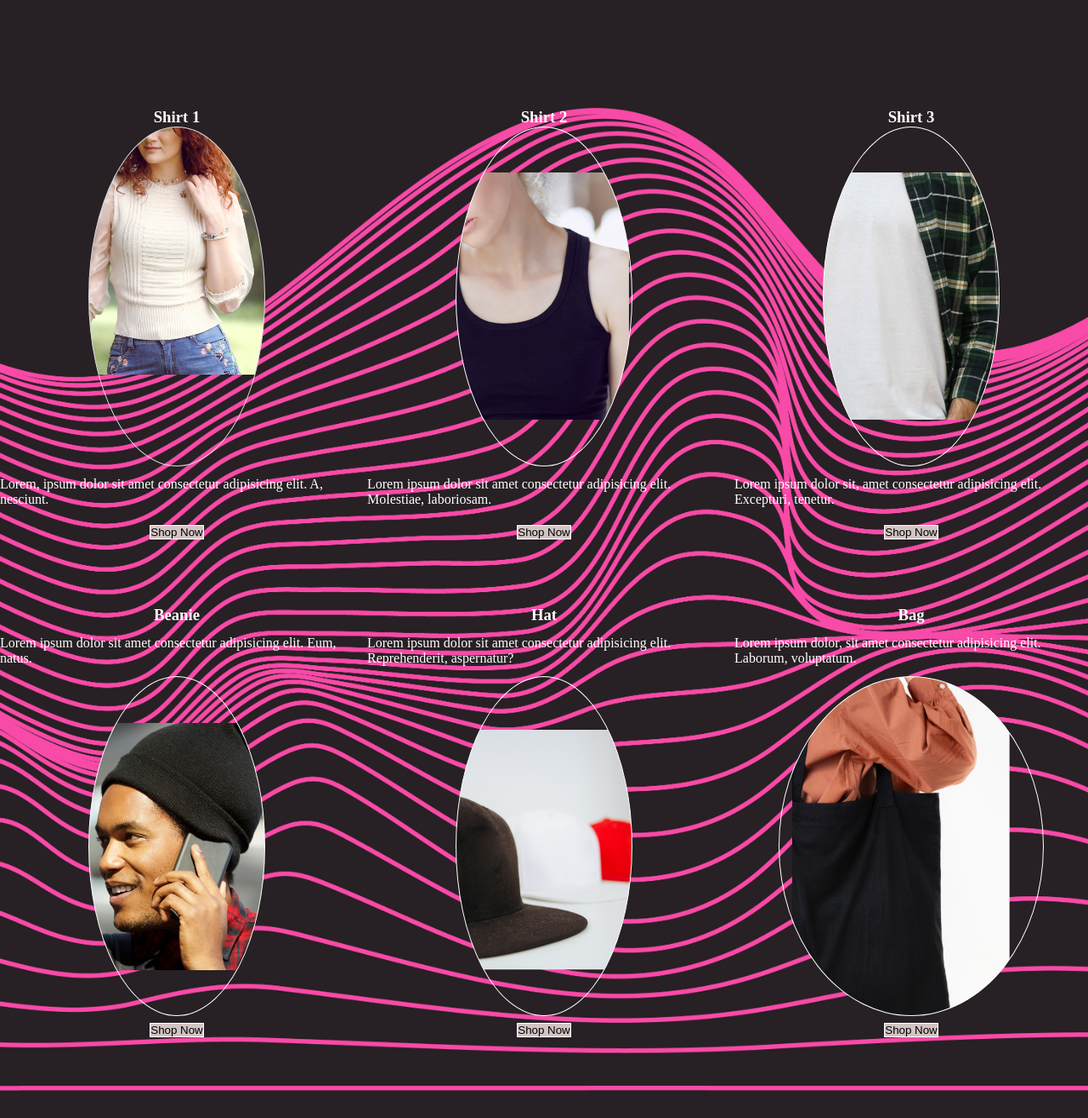
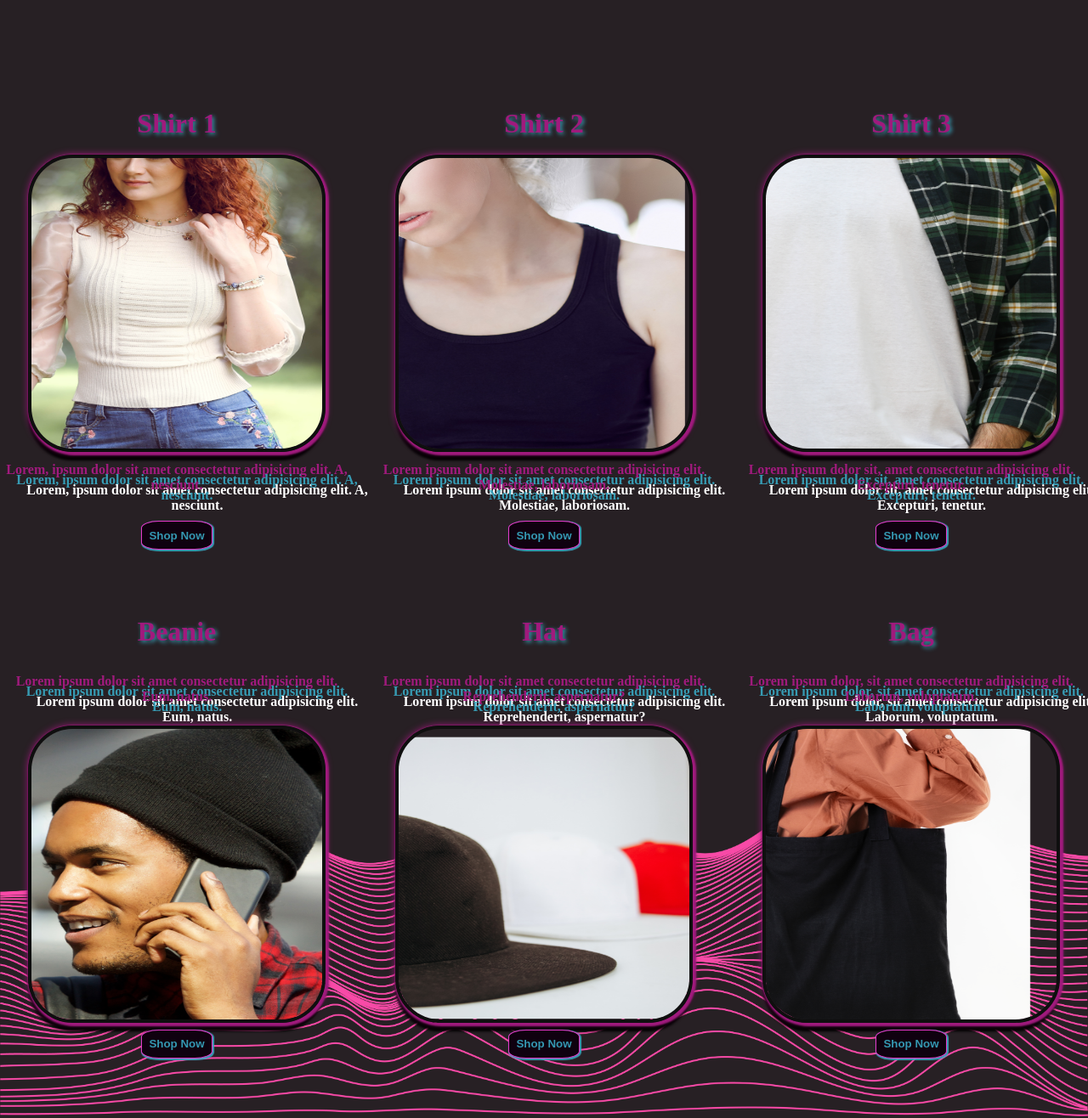
Before and after one commit to Monkeybrainsdevs/nonaspank_gaming, a plain HTML site: page NonaSpank- 1-7-22/merch-page/index.html in a window 1280 px wide. Shown: the part 320-1636 px from the top of the page at 85% size. Drawn offline with Linux system fonts and the light colour scheme.

Commit message:
Add files via upload

```diff
--- a/NonaSpank- 1-7-22/assets/css/styles.css
+++ b/NonaSpank- 1-7-22/assets/css/styles.css
@@ -7,10 +7,6 @@
     box-sizing: border-box;
     margin: 0;
     padding: 0;
-}
-
-body {
-
 }
 
 .navbar {
@@ -48,6 +44,8 @@ body {
     font-size: 30px;
     font-family: jhm;
     transition: all .2s ease-in-out;
+    text-shadow: 2px 2px rgba(57, 168, 195, 0.9);
+    text-decoration: none;
 }
 
 .navbar a:hover {
@@ -67,23 +65,20 @@ body {
     background-color: transparent;
     display: flex;
     justify-content: center;
-    height: 850px;
+    height: auto;
 }
 
 
 /* Carousel/Nav */
 
 .carousel {
-
+    background: #7C1EC6;
 }
 
 .carousel-container {
-
-
     position: relative;
-    margin: 30px 30px;
-    border-radius: 8%;
-
+    margin: 0px 50px;
+    padding: 50px 0px;
 }
 
 .slides {
@@ -165,40 +160,31 @@ body {
 
 .social {
     background-color: #0e3763;
-    background-image:url("/Images/synthwave_3color.png");
-
+    background-image: url("/Images/synthwave_3color.png");
     background-size: cover;
-
     background-position: center;
-
-    width:100%;
+    width: 100%;
     height: 100%;
-
-
 }
 
 .social-txt {
-
     display: flex;
     justify-content: center;
     font-family: jhm;
     font-size: 100px;
     padding-right: 3%;
-
     background: #76EBDB;
     background: -webkit-radial-gradient(ellipse farthest-corner at top center, #76EBDB 15%, #CD32C5 100%);
     background: -moz-radial-gradient(ellipse farthest-corner at top center, #76EBDB 15%, #CD32C5 100%);
     background: radial-gradient(ellipse farthest-corner at top center, #76EBDB 15%, #CD32C5 100%);
     -webkit-background-clip: text;
     -webkit-text-fill-color: transparent;
-
 }
 
 .links {
     display: flex;
     justify-content: center;
     padding-bottom: 50px;
-
 }
 
 @-webkit-keyframes fade {
@@ -248,18 +234,61 @@ body {
     width: 100%;
 }
 
-
+.footer {
+    background-color: rgb(235, 225, 225);
+    height: 120px;
+    display: flex;
+    justify-content: space-around;
+}
 
 .footer-container {
-   height: 80px;
-   background: #0e3763;
+    background-color: black;
+    display: flex;
+    justify-content: space-between;
+    width: 100%;
+    align-items: flex-end;
 }
 
+.footer-container a {
+    font-size: 15px;
+    color: white;
+}
 
+.nona-footer {
+    display: flex;
+    flex-direction: column;
+    align-items: center;
+    margin: 10px 25px;
+}
 
+.nona-footer-img {
+    background-image: url(/Images/nona_logo_2.5x2.5.png);
+    background-size: cover;
+    height: 70px;
+    width: 70px;
+    margin-bottom: 10px;
+}
 
+.copyright {
+    display: flex;
+    flex-direction: column;
+    padding-bottom: 10px;
+    align-items: center;
+}
 
-.fa-facebook {
+.copyright a {
+    padding-bottom: 20px;
+}
+
+.mbd-footer {
+    display: flex;
+    flex-direction: column;
+    align-items: center;
+    padding-bottom: 10px;
+    margin: 10px 25px;
+}
+
+. .fa-facebook {
     color: plum;
     text-shadow: 4px 4px rgba(10, 130, 141, 0.7);
 }
@@ -311,7 +340,5 @@ body {
 
 .mbd {
     color: white;
-    text-shadow: 2px 2px rgb(0, 0, 0, 0.7);
-    margin-left: 2%;
-    color: black;
+    text-shadow: 2px 2px rgba(230, 37, 37, 0.7);
 }
--- a/NonaSpank- 1-7-22/assets/css/utilities.css
+++ b/NonaSpank- 1-7-22/assets/css/utilities.css
@@ -55,7 +55,8 @@
 
 }
 
-.card-6{
-border-radius: 5%;
+ .card-6{
+    border: 3px solid rgb(45, 236, 236);
+    border-radius: 40px;
 
 }
--- a/NonaSpank- 1-7-22/merch-page/assets/css/styles.css
+++ b/NonaSpank- 1-7-22/merch-page/assets/css/styles.css
@@ -11,8 +11,11 @@
 }
 
 body {
-
     background-color: #272024;
+    background-image: url(/Images/synthwave_pink_nona.png);
+    background-position: bottom;
+    background-size: contain;
+    background-repeat: no-repeat;
 }
 
 .navbar {
@@ -22,7 +25,6 @@ body {
     align-items: center;
     justify-content: center;
     justify-content: space-around;
-
 }
 
 .navbar h2 {
@@ -58,10 +60,12 @@ body {
     color: #FF1493;
     text-shadow: 2px 2px #39a8c3e6;
 }
+
 @font-face {
     font-family: jhm;
     src: url(/fonts/JmhhalloweenRegular-3gBZ.ttf);
 }
+
 
 /* Hero */
 
@@ -73,56 +77,32 @@ body {
     padding-right: 3%;
     margin-bottom: 10%;
     text-shadow: 6px 6px rgb(156, 61, 148);
-    color:  #39a8c3e6;
+    color: #39a8c3e6;
     margin-top: 2%;
 }
 
 .social-txt:hover {
-    color:#FF1493;
-    text-shadow:6px 6px #39a8c3e6;
+    color: #FF1493;
+    text-shadow: 6px 6px #39a8c3e6;
 }
 
-
 .img-1 {
-
     display: flex;
     justify-content: center;
-
 }
 
-.merch-img {
-    margin-right: 70%;
-    margin-top: 2%;
-}
-
-/*
-.merch-img:hover {
-    transform: scale(1.5);
-    margin-right: 60%;
-    margin-top: 3%;
-    box-shadow: 2px 2px 4px 18px rgb(255, 20, 147, 0.4);
-} */
-
-
-
 .product-grid {
-    background-image: url(/Images/synthwave_pink_nona.png);
     background-position: center;
     background-size: cover;
     background-repeat: no-repeat;
     margin-top: 3%;
     width: 100%;
     margin: 20px auto;
-    color:white;
+    color: white;
     display: grid;
     gap: 1rem;
-    grid-template-columns: repeat(12, 1fr );
-    grid-template-areas:
-    "s s s s  m m m m  w w w w"
-    "s s s s  m m m m  w w w w"
-    "b b b b  h h h h  t t t t"
-    "b b b b  h h h h  t t t t";
-
+    grid-template-columns: repeat(12, 1fr);
+    grid-template-areas: "s s s s  m m m m  w w w w" "s s s s  m m m m  w w w w" "b b b b  h h h h  t t t t" "b b b b  h h h h  t t t t";
 }
 
 .product-grid .product-1 {
@@ -133,6 +113,7 @@ body {
     justify-content: space-evenly;
     align-items: center;
 }
+
 .product-grid .product-2 {
     grid-area: m;
     background-color: transparent;
@@ -141,6 +122,7 @@ body {
     justify-content: space-evenly;
     align-items: center;
 }
+
 .product-grid .product-3 {
     grid-area: w;
     background-color: transparent;
@@ -149,6 +131,7 @@ body {
     justify-content: space-evenly;
     align-items: center;
 }
+
 .product-grid .product-4 {
     grid-area: b;
     background-color: transparent;
@@ -157,6 +140,7 @@ body {
     justify-content: space-evenly;
     align-items: center;
 }
+
 .product-grid .product-5 {
     grid-area: h;
     background-color: transparent;
@@ -165,6 +149,7 @@ body {
     justify-content: space-evenly;
     align-items: center;
 }
+
 .product-grid .product-6 {
     grid-area: t;
     background-color: transparent;
@@ -174,97 +159,57 @@ body {
     align-items: center;
 }
 
-
-
-
-.product-image-1 {
-    height: 50vh;
-    width: 50%;
-    background-image: url("/Images/womens_fancy.png");
-    background-position: top;
-    background-repeat: no-repeat;
-    background-size: contain;
-    border-radius: 50%;
-    border: 1px solid #ddd;
-
+.product-btn {
+    background-color: rgb(15, 1, 15);
+    border: 1px solid rgb(230, 56, 201);
+    border-radius: 25%;
+    padding: 2%;
+    margin-top: 2%;
+    margin-bottom: 15%;
+    font-weight: bold;
+    color: #39a8c3e6;
+    box-shadow: 1px 1px 1px 1px #39a8c3e6;
 }
 
-
-.product-image-2 {
-    height: 50vh;
-    width: 50%;
-    background-image: url("/Images/womens_tank.png");
-    background-position: center;
-    background-repeat: no-repeat;
-    background-size: contain;
-    border-radius: 50%;
-    border: 1px solid white;
-
-}
-
-
-.product-image-3 {
-    height: 50vh;
-    width: 50%;
-    background-image: url("/Images/mens_shirt.png");
-    background-position: center;
-    background-repeat: no-repeat;
-    background-size: contain;
-    border-radius: 50%;
-    border: 1px solid white;
-}
-
-
-.product-image-4 {
-    height: 50vh;
-    width: 50%;
-    background-image: url("/Images/beanie.png");
-    background-position: center;
-    background-repeat: no-repeat;
-    background-size: contain;
-    border-radius: 50%;
-    border: 1px solid white;
-}
-
-
-.product-image-5 {
-    height: 50vh;
-    width: 50%;
-    background-image: url("/Images/hats.png");
-    background-position: center;
-    background-repeat: no-repeat;
-    background-size: contain;
-    border-radius: 50%;
-    border: 1px solid white;
-}
-
-
-
-.product-image-6 {
-    height: 50vh;
-    width: 75%;
-    background-image: url("/Images/tote.png");
-    background-position: center;
-    background-repeat: no-repeat;
-    background-size: contain;
-    border-radius: 50%;
-    border: 1px solid white;
-}
-
-.product-btn {
-    background-color:rgb(211, 196, 196);
-    border: 1px solid white;
+.product-btn:hover {
+    background-color: rgb(230, 56, 201);
+    border: 1px solid rgb(250, 246, 250);
+    border-radius: 25%;
+    padding: 2%;
     margin-top: 2%;
     margin-bottom: 15%;
+    font-weight: bold;
+    color: black;
+    box-shadow: 2px 2px 2px 2px #a01a7d, 0 0 0.5em #a01a7d, 0 0 0.1em #a01a7d, 0 10px 3px #000;
+    transform: scale(.9)
 }
 
 .product-title {
     background-color: transparent;
     text-align: center;
+    text-shadow: 2px 2px 5px #39a8c3e6;
+    color: #a01a7d;
 }
 
 .product-info {
     background-color: transparent;
     margin-bottom: 3%;
     margin-top: 3%;
+    font-weight: bold;
+    text-align: center;
+    text-shadow: 12px 12px #39a8c3e6, 24px 24px white;
+    color: #a01a7d;
+    padding-bottom: 3%;
 }
+
+.product-img {
+    display: block;
+    margin-left: auto;
+    margin-right: auto;
+    width: 50%;
+    border-radius: 15%;
+    height: 350px;
+    width: 350px;
+    border: 4px solid rgb(15, 15, 15);
+    box-shadow: 2px 2px 2px 2px #a01a7d, 0 0 0.5em #a01a7d, 0 0 0.1em #a01a7d, 0 10px 3px #000;
+}
--- a/NonaSpank- 1-7-22/merch-page/index.html
+++ b/NonaSpank- 1-7-22/merch-page/index.html
@@ -33,52 +33,47 @@
         </div>
     </section>
 
-             <!-- product grid  -->
+    <!-- product grid  -->
 
     <div class="product-grid">
         <div class="product-1">
-            <h3 class="product-title">Shirt 1</h3>
-            <div class="product-image-1"></div>
+            <h1 class="product-title">Shirt 1</h1><br>
+            <img src="/Images/womens_fancy.png" alt="" class="product-img">
             <p class="product-info">Lorem, ipsum dolor sit amet consectetur adipisicing elit. A, nesciunt.</p>
+
             <button class="product-btn">Shop Now</button>
         </div>
         <div class="product-2">
-            <h3 class="product-title">Shirt 2</h3>
-            <div class="product-image-2"></div>
+            <h1 class="product-title">Shirt 2</h1><br>
+            <img src="/Images/womens_tank.png" alt="" class="product-img">
             <p class="product-info">Lorem ipsum dolor sit amet consectetur adipisicing elit. Molestiae, laboriosam.</p>
             <button class="product-btn">Shop Now</button>
         </div>
         <div class="product-3">
-            <h3 class="product-title">Shirt 3</h3>
-            <div class="product-image-3"></div>
+            <h1 class="product-title">Shirt 3</h1><br>
+            <img src="/Images/mens_shirt.png" alt="" class="product-img">
             <p class="product-info">Lorem ipsum dolor sit, amet consectetur adipisicing elit. Excepturi, tenetur.</p>
             <button class="product-btn">Shop Now</button>
         </div>
         <div class="product-4">
-            <h3 class="product-title">Beanie</h3>
+            <h1 class="product-title">Beanie</h1><br>
             <p class="product-info">Lorem ipsum dolor sit amet consectetur adipisicing elit. Eum, natus.</p>
-            <div class="product-image-4"></div>
+            <img src="/Images/beanie.png" alt="" class="product-img">
             <button class="product-btn">Shop Now</button>
         </div>
         <div class="product-5">
-            <h3 class="product-title">Hat</h3>
+            <h1 class="product-title">Hat</h1><br>
             <p class="product-info">Lorem ipsum dolor sit amet consectetur adipisicing elit. Reprehenderit, aspernatur?</p>
-            <div class="product-image-5"></div>
+            <img src="/Images/hats.png" alt="" class="product-img">
             <button class="product-btn">Shop Now</button>
         </div>
         <div class="product-6">
-            <h3 class="product-title">Bag</h3>
+            <h1 class="product-title">Bag</h1><br>
             <p class="product-info">Lorem ipsum dolor, sit amet consectetur adipisicing elit. Laborum, voluptatum.</p>
-          <div class="product-image-6"></div>
+            <img src="/Images/tote.png" alt="" class="product-img">
             <button class="product-btn">Shop Now</button>
         </div>
     </div>
-
-
-
-
-
-
 
 
 
--- a/NonaSpank- 1-7-22/stream-page/assets/css/styles.css
+++ b/NonaSpank- 1-7-22/stream-page/assets/css/styles.css
@@ -7,6 +7,13 @@
     box-sizing: border-box;
     margin: 0;
     padding: 0;
+}
+
+body {
+    background-image: url(/Images/synthwave_orange_nona.png);
+    background-position: center;
+    background-size: contain;
+    background-repeat: no-repeat;
     background-color: #272024;
 }
 
@@ -17,7 +24,6 @@
     align-items: center;
     justify-content: center;
     justify-content: space-around;
-
 }
 
 .navbar h2 {
@@ -54,95 +60,37 @@
     text-shadow: 2px 2px rgba(57, 168, 195, 0.9);
 }
 
+
 /* Hero */
 
-.img-1 {
-    background-image: url(/Images/synthwave_orange_nona.png);
-    background-position: center;
-    background-size: contain;
-    background-repeat: no-repeat;
+.social-txt {
     display: flex;
     justify-content: center;
-    height: 1100px;
+    font-family: jhm;
+    font-size: 100px;
+    padding-right: 3%;
+    color: orange;
+    text-shadow: 4px 4px 5px rgba(10, 130, 141, 0.7);
 }
 
-.merch-img {
-    margin-right: 70%;
-    margin-top: 2%;
-
-}
-
-.merch-img:hover {
-    transform: scale(1.5);
-    margin-right: 60%;
-    margin-top: 3%;
-    box-shadow: 2px 2px 4px 18px rgba(255, 94, 20, 0.4);
-}
-
-
-footer {
-    background-color: transparent;
-}
-
-.footer-social {
+.section-container {
     display: flex;
     flex-direction: row;
     justify-content: space-between;
-    background-color: transparent;
+    align-items: center;
+    margin-bottom: 5%;
 }
 
-.fa-facebook {
-    color: plum;
-    text-shadow: 4px 4px rgba(10, 130, 141, 0.7);
+.section-item1 {
+    display: flex;
+    flex-direction: column;
+    justify-content: space-evenly;
+    align-items: center;
 }
 
-.fa-facebook:hover {
-    color: #40e0d0;
-    text-shadow: 4px 4px plum;
+.section-item2 {
+    display: flex;
+    flex-direction: column;
+    justify-content: space-evenly;
+    align-items: center;
 }
-
-.fa-twitter {
-    color: plum;
-    text-shadow: 4px 4px rgba(10, 130, 141, 0.7);
-}
-
-.fa-twitter:hover {
-    color: #40e0d0;
-    text-shadow: 4px 4px plum;
-}
-
-.fa-instagram {
-    color: plum;
-    text-shadow: 4px 4px rgba(10, 130, 141, 0.7);
-}
-
-.fa-instagram:hover {
-    color: #40e0d0;
-    text-shadow: 4px 4px plum;
-}
-
-.fa-tiktok {
-    color: plum;
-    text-shadow: 4px 4px rgba(10, 130, 141, 0.7);
-}
-
-.fa-tiktok:hover {
-    color: #40e0d0;
-    text-shadow: 4px 4px plum;
-}
-
-.fa-youtube {
-    color: plum;
-    text-shadow: 4px 4px rgba(10, 130, 141, 0.7);
-}
-
-.fa-youtube:hover {
-    color: #40e0d0;
-    text-shadow: 4px 4px plum;
-}
-
-.mbd {
-    color: white;
-    text-shadow: 2px 2px rgb(0, 0, 0, 0.7);
-    margin-left: 2%;
-}
```
Also changed, not shown: NonaSpank- 1-7-22/index.html (+23 -7 lines), NonaSpank- 1-7-22/stream-page/index.html (+18 -17 lines), 8 other files. Lines whose indentation alone changed are shown as unchanged.
